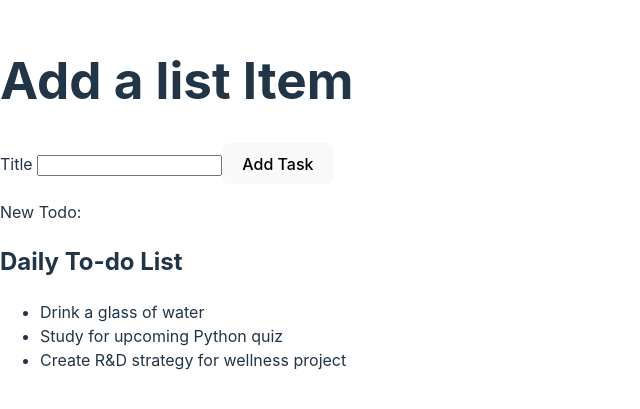
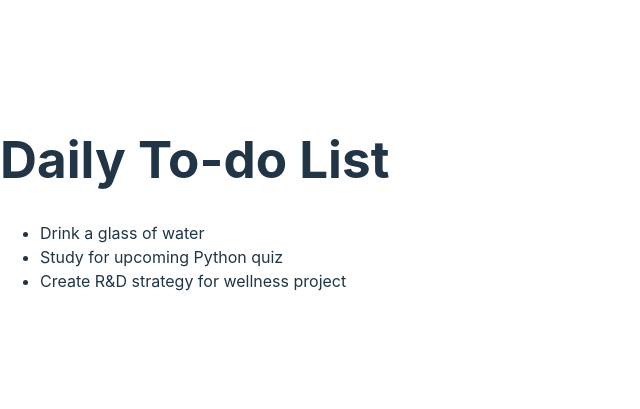
Before and after one commit to ticoders/react-todo, a React (Vite) app: page / in a window 1280 px wide. Shown: the part 197-606 px from the top of the page, without its empty margins (0-640 px from the left). Built offline with nearby package versions, Linux system fonts and the light colour scheme.

Commit message:
Revert "Props usestate"

```diff
--- a/src/AddTodoForm.jsx
+++ /dev/null
@@ -1,28 +0,0 @@
-import PropTypes from 'prop-types';
-
-function  AddTodoForm(props) {
-
-  const handleAddTodo = (event) => {
-
-    event.preventDefault();
-    const todoTitle = event.target.title.value;
-    props.onAddTodo(todoTitle);
-    console.log(todoTitle);
-    event.target.reset();
-
-  }
-  return (
-
-    <form onSubmit={handleAddTodo}>
-      <label htmlFor="taskName"> Title  </label>
-      <input type="text" id="taskName" name="title" />
-      <button type="submit">Add Task</button>
-    </form>
-  );
-}
-
-AddTodoForm.propTypes = {
-  onAddTodo: PropTypes.func.isRequired,
-};
-
-export default AddTodoForm;
--- a/src/App.jsx
+++ b/src/App.jsx
@@ -1,20 +1,24 @@
-import { useState } from 'react';
-import TodoList from './TodoList';
-import AddTodoForm from './AddTodoForm';
 
-function App() {
 
-  const [newTodo,setNewTodo] = useState('');
+const todoList = [
+  { id: 1, title: "Drink a glass of water" },
+  { id: 2, title: "Study for upcoming Python quiz" },
+  { id: 3, title: "Create R&D strategy for wellness project" }
+];
 
-  return (
+function App (){
+  return(
     <div>
-      <h1>Add a list Item</h1>
-      <AddTodoForm onAddTodo={setNewTodo} />
-      <p>New Todo: {newTodo}</p>
-      <TodoList />
+      <h1>
+        Daily To-do List
+      </h1>
+      <ul>
+        {todoList.map((item) => (
+          <li key={item.id}>{item.title}</li>
+        ))}
+      </ul>
     </div>
-
   );
-}
+};
 
 export default App;
--- a/src/TodoList.jsx
+++ /dev/null
@@ -1,24 +0,0 @@
-import TodoListItem from './TodoListItem';
-
-const todoList = [
-  { id: 1, title: "Drink a glass of water" },
-  { id: 2, title: "Study for upcoming Python quiz" },
-  { id: 3, title: "Create R&D strategy for wellness project" }
-];
-
-function TodoList (){
-  return(
-    <div>
-      <h2>
-        Daily To-do List
-      </h2>
-      <ul>
-        {todoList.map((todo) => (
-          <TodoListItem key={todo.id} todo={todo} />
-        ))}
-      </ul>
-    </div>
-  );
-};
-
-export default TodoList;
--- a/src/TodoListItem.jsx
+++ /dev/null
@@ -1,17 +0,0 @@
-import PropTypes from 'prop-types';
-
-function TodoListItem(props){
-    return (
-        <li>
-            {props.todo.title}
-        </li>
-    );
-}
-
-TodoListItem.propTypes = {
-  todo: PropTypes.shape({
-    title: PropTypes.string.isRequired,
-  }).isRequired,
-};
-
-export default TodoListItem
```
